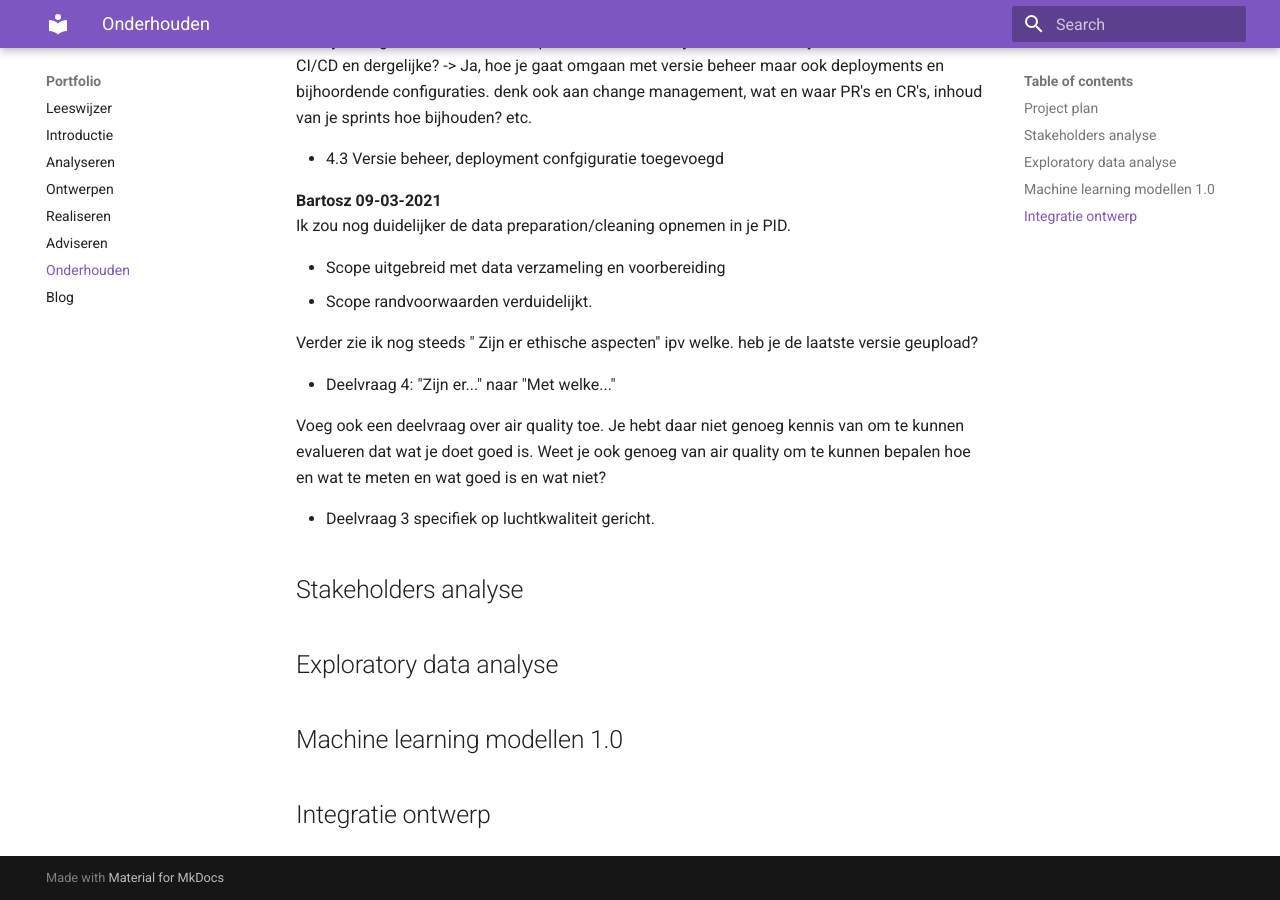
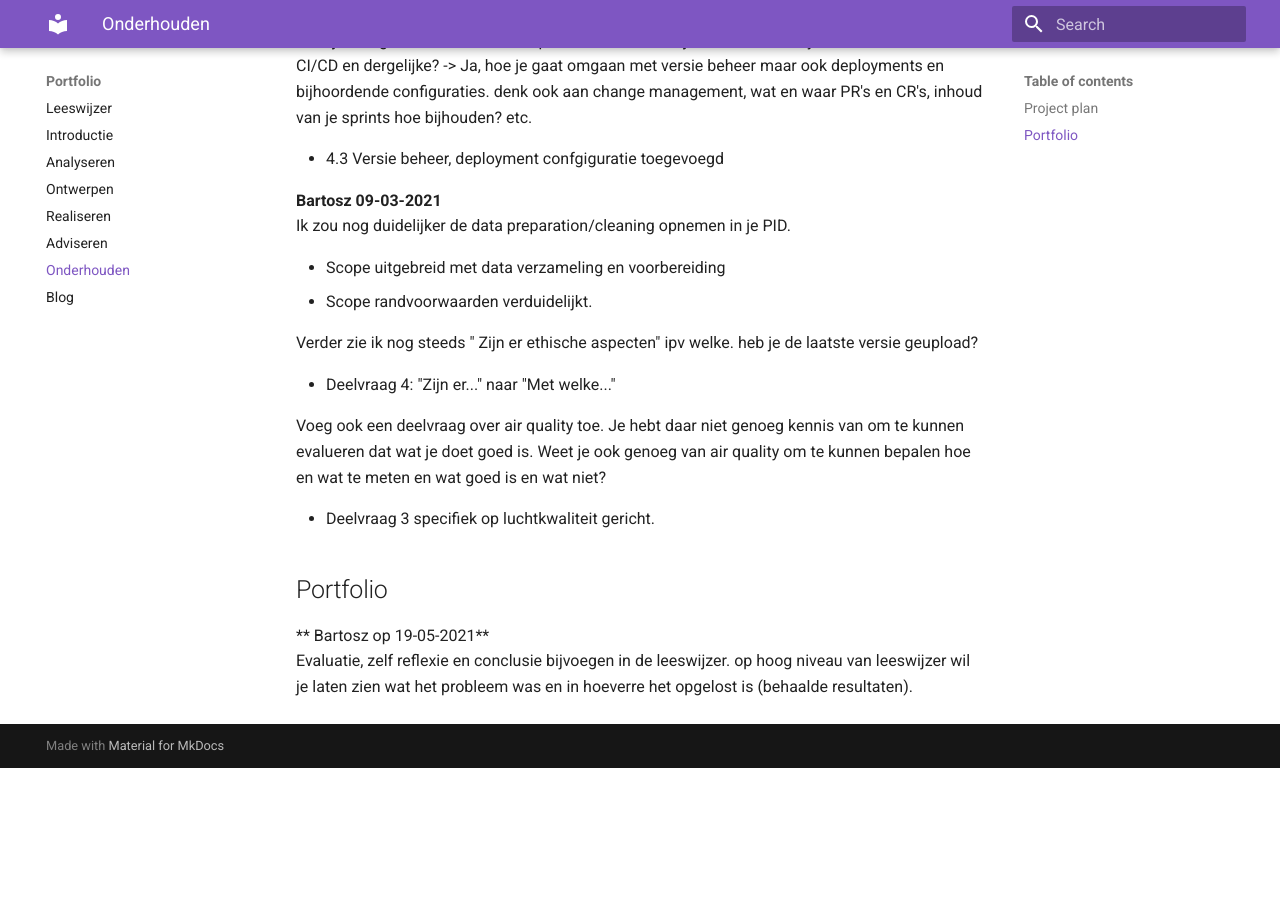
Before and after one commit to kpapijnenburg/portfolio, an MkDocs documentation site: the page built from docs/onderhouden.md, in a window 1280 px wide and 900 px high, scrolled down 1940 px. Built offline with MkDocs 1.6.1 and Material for MkDocs 9.7.7, drawn with Linux system fonts in a browser that asks for light colours; after the commit the page ends 2708 px from its top, so only the background shows below that.

Commit message:
Portfolio feedback

```diff
--- a/docs/onderhouden.md
+++ b/docs/onderhouden.md
@@ -63,10 +63,6 @@ Voeg ook een deelvraag over air quality toe. Je hebt daar niet genoeg kennis van
 
 - Deelvraag 3 specifiek op luchtkwaliteit gericht.
 
-## Stakeholders analyse
-
-## Exploratory data analyse
-
-## Machine learning modellen 1.0
-
-## Integratie ontwerp
+## Portfolio
+** Bartosz op 19-05-2021** <br>
+Evaluatie, zelf reflexie en conclusie bijvoegen in de leeswijzer. op hoog niveau van leeswijzer wil je laten zien wat het probleem was en in hoeverre het opgelost is (behaalde resultaten).
```
